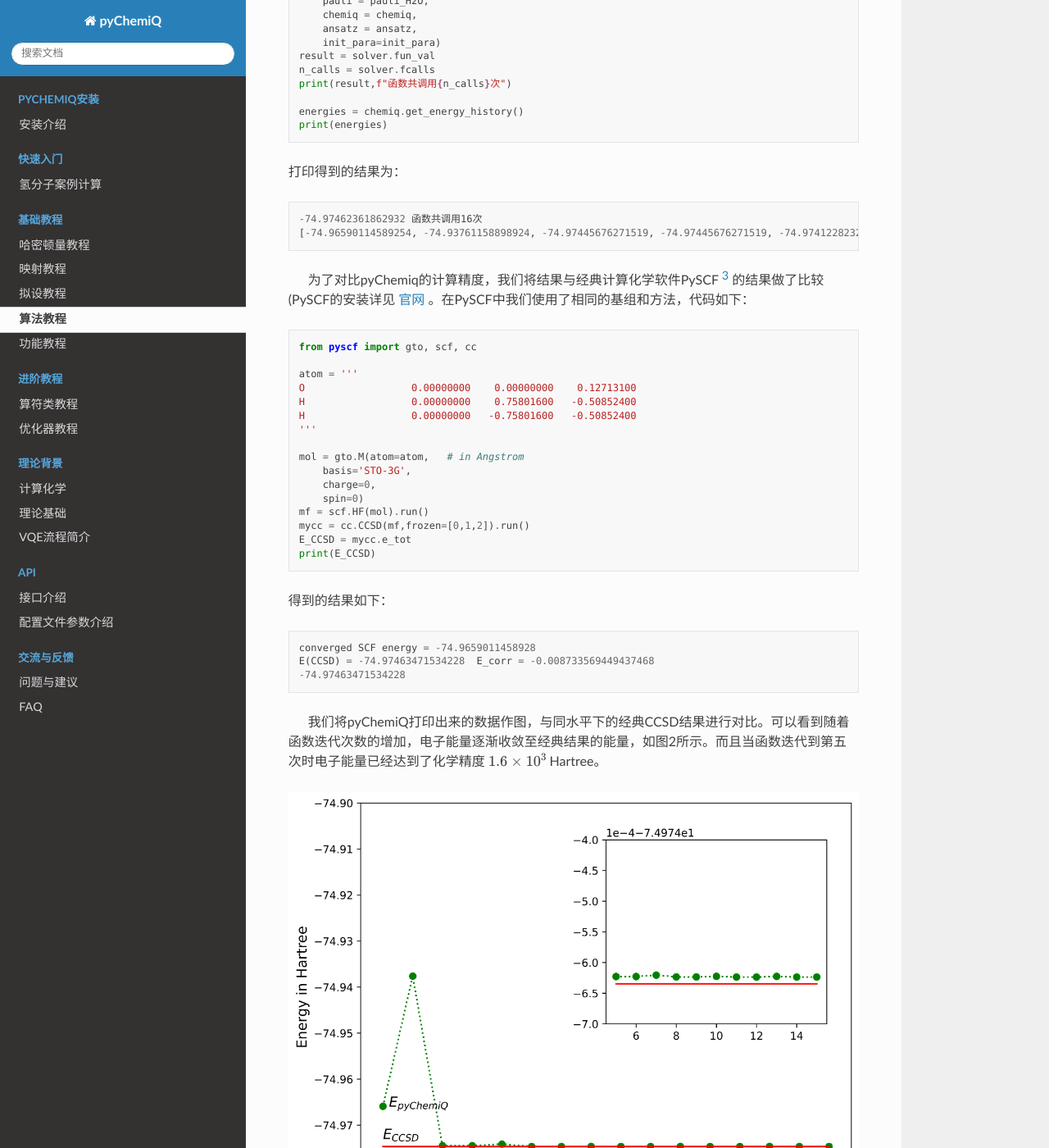
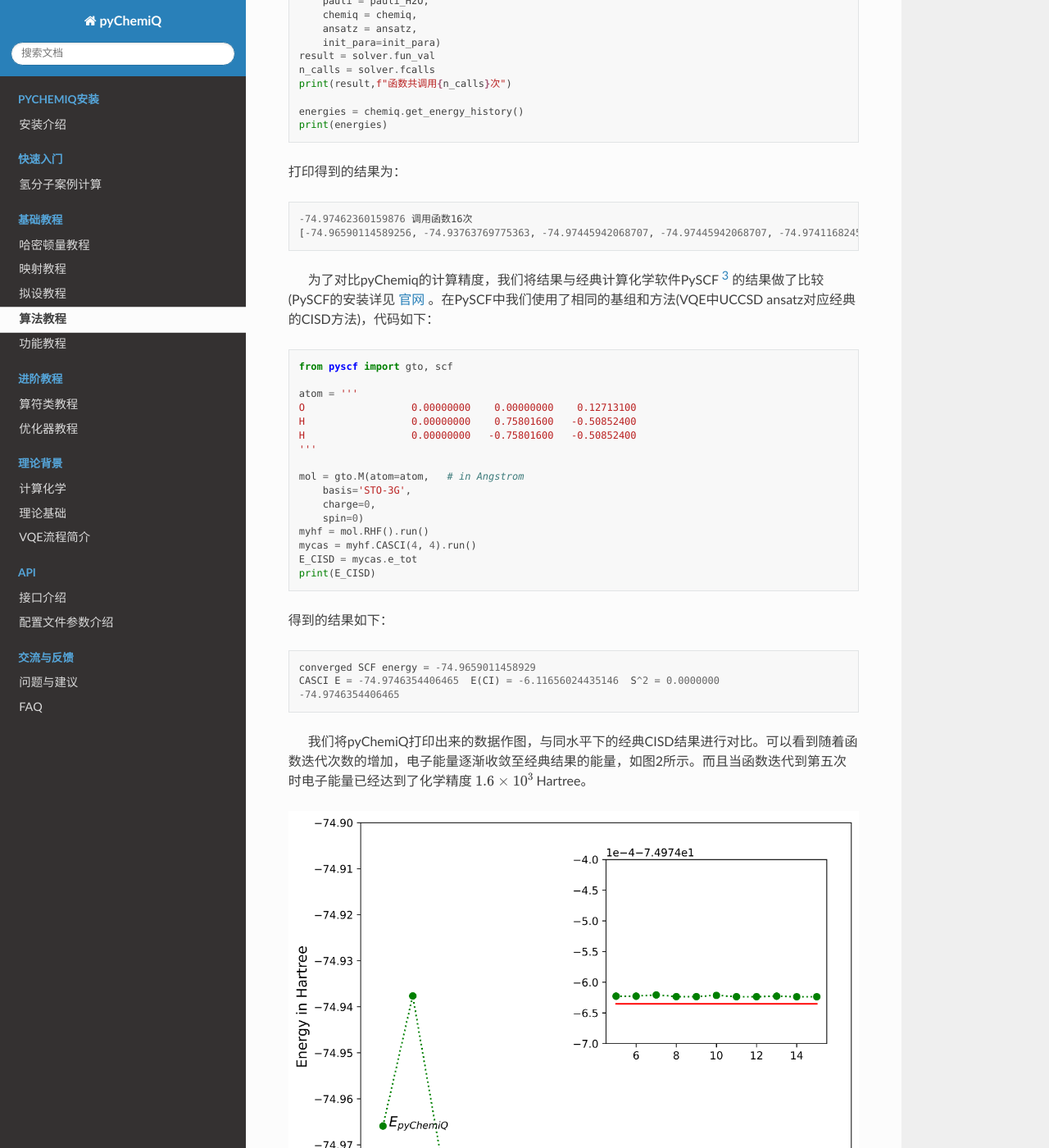
Before and after one commit to OriginQ/pyChemiQ-tutorial, a Sphinx documentation site: the page built from source/03basis/algorithm.rst, in a window 1280 px wide and 1400 px high, scrolled down 2412 px. Shown: the whole window at 82% size. Built offline with Sphinx 7.4.7 and the Read the Docs theme 2.0.0, drawn with Linux system fonts in a browser that asks for light colours.

Commit message:
<modify> correct typos

```diff
--- a/source/03basis/algorithm.rst
+++ b/source/03basis/algorithm.rst
@@ -29,7 +29,7 @@
 .. code-block::
 
     from pychemiq import Molecules,ChemiQ,QMachineType
-    from pychemiq.Transform.Mapping import (bravyi_kitaev,MappingType)
+    from pychemiq.Transform.Mapping import bravyi_kitaev,MappingType
     from pychemiq.Optimizer import vqe_solver
     from pychemiq.Circuit.Ansatz import UCC
     import numpy as np
@@ -88,14 +88,14 @@
 
 .. code-block::
 
-    -74.97462361862932 函数共调用16次
-    [-74.96590114589254, -74.93761158898924, -74.97445676271519, -74.97445676271519, -74.9741228232741, -74.97462271514233, -74.97462271514233, -74.97462047029794, -74.9746233827235, -74.9746233827235, -74.97462239749079, -74.97462357361123, -74.97462357361123, -74.97462251642055, -74.97462361862932, -74.97462361862932]
+    -74.97462360159876 调用函数16次
+    [-74.96590114589256, -74.93763769775363, -74.97445942068707, -74.97445942068707, -74.97411682452937, -74.9746226763453, -74.9746226763453, -74.97462062772358, -74.97462337673937, -74.97462337673937, -74.97462142026288, -74.97462351765488, -74.97462351765488, -74.974622639902, -74.97462360159876, -74.97462360159876]
 
-  为了对比pyChemiq的计算精度，我们将结果与经典计算化学软件PySCF [3]_ 的结果做了比较(PySCF的安装详见 `官网 <https://pyscf.org/install.html>`_ 。在PySCF中我们使用了相同的基组和方法，代码如下：
+  为了对比pyChemiq的计算精度，我们将结果与经典计算化学软件PySCF [3]_ 的结果做了比较(PySCF的安装详见 `官网 <https://pyscf.org/install.html>`_ 。在PySCF中我们使用了相同的基组和方法(VQE中UCCSD ansatz对应经典的CISD方法)，代码如下：
 
 .. code-block::
 
-    from pyscf import gto, scf, cc
+    from pyscf import gto, scf
 
     atom = '''
     O                  0.00000000    0.00000000    0.12713100
@@ -107,20 +107,20 @@
         basis='STO-3G',
         charge=0,
         spin=0)
-    mf = scf.HF(mol).run()
-    mycc = cc.CCSD(mf,frozen=[0,1,2]).run()
-    E_CCSD = mycc.e_tot
-    print(E_CCSD)
+    myhf = mol.RHF().run()
+    mycas = myhf.CASCI(4, 4).run()
+    E_CISD = mycas.e_tot
+    print(E_CISD)
 
 得到的结果如下：
 
 .. code-block::
 
-    converged SCF energy = -74.9659011458928
-    E(CCSD) = -74.97463471534228  E_corr = -0.008733569449437468
-    -74.97463471534228
+    converged SCF energy = -74.9659011458929
+    CASCI E = -74.9746354406465  E(CI) = -6.11656024435146  S^2 = 0.0000000
+    -74.9746354406465
 
-  我们将pyChemiQ打印出来的数据作图，与同水平下的经典CCSD结果进行对比。可以看到随着函数迭代次数的增加，电子能量逐渐收敛至经典结果的能量，如图2所示。而且当函数迭代到第五次时电子能量已经达到了化学精度 :math:`1.6\times 10^3` Hartree。
+  我们将pyChemiQ打印出来的数据作图，与同水平下的经典CISD结果进行对比。可以看到随着函数迭代次数的增加，电子能量逐渐收敛至经典结果的能量，如图2所示。而且当函数迭代到第五次时电子能量已经达到了化学精度 :math:`1.6\times 10^3` Hartree。
 
 .. image:: ./picture/energy_convergence_H2O.png
    :align: center
--- a/source/03basis/ansatz.rst
+++ b/source/03basis/ansatz.rst
@@ -11,7 +11,7 @@
 .. code-block::
 
     from pychemiq import Molecules,ChemiQ,QMachineType
-    from pychemiq.Transform.Mapping import (jordan_wigner,MappingType)
+    from pychemiq.Transform.Mapping import jordan_wigner,MappingType
     from pychemiq.Optimizer import vqe_solver
     from pychemiq.Circuit.Ansatz import UCC
     import numpy as np
```
Also changed, not shown: source/03basis/function.rst (+6 -6 lines), source/03basis/picture/energy_convergence_H2O.png.
